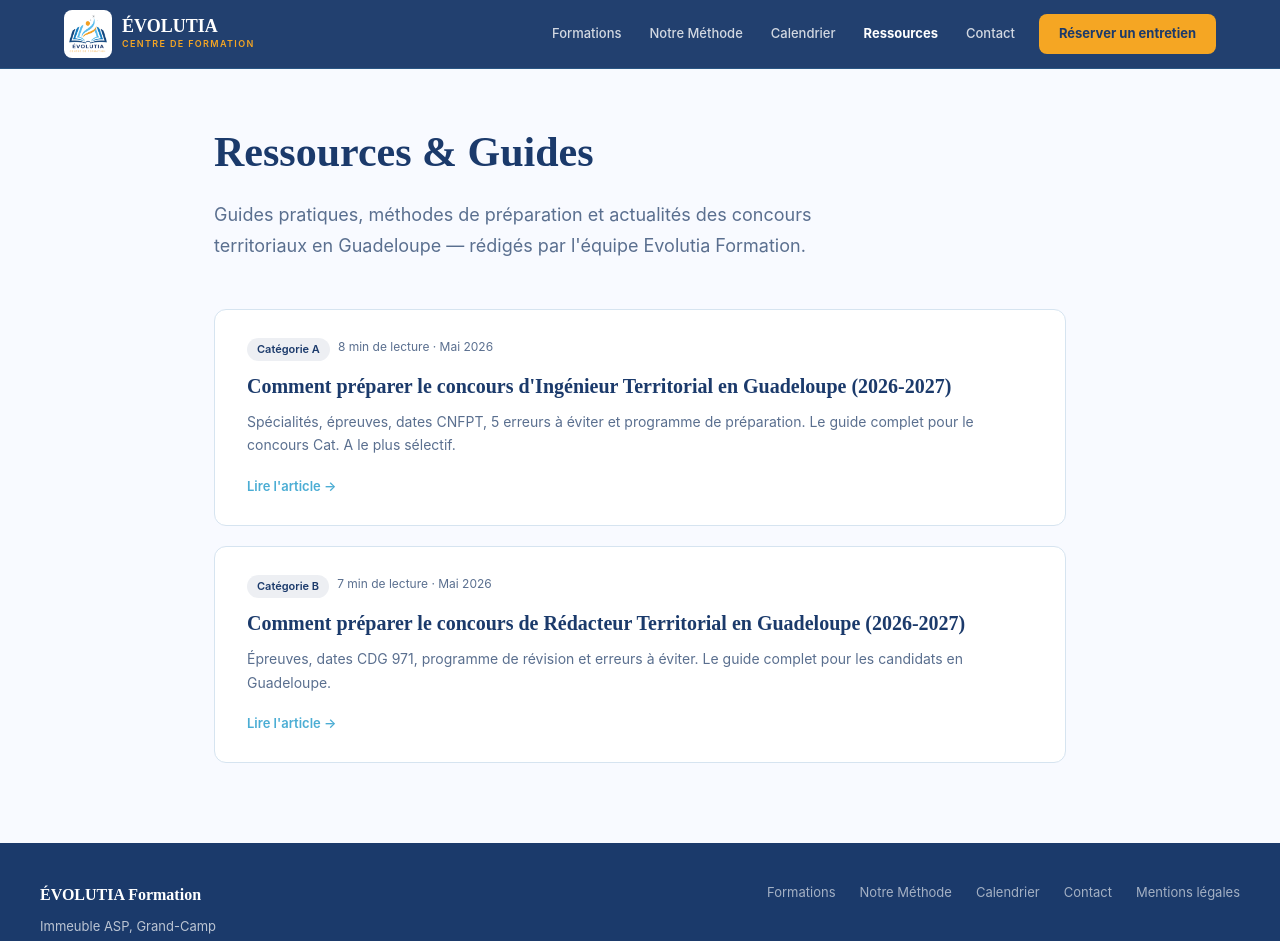
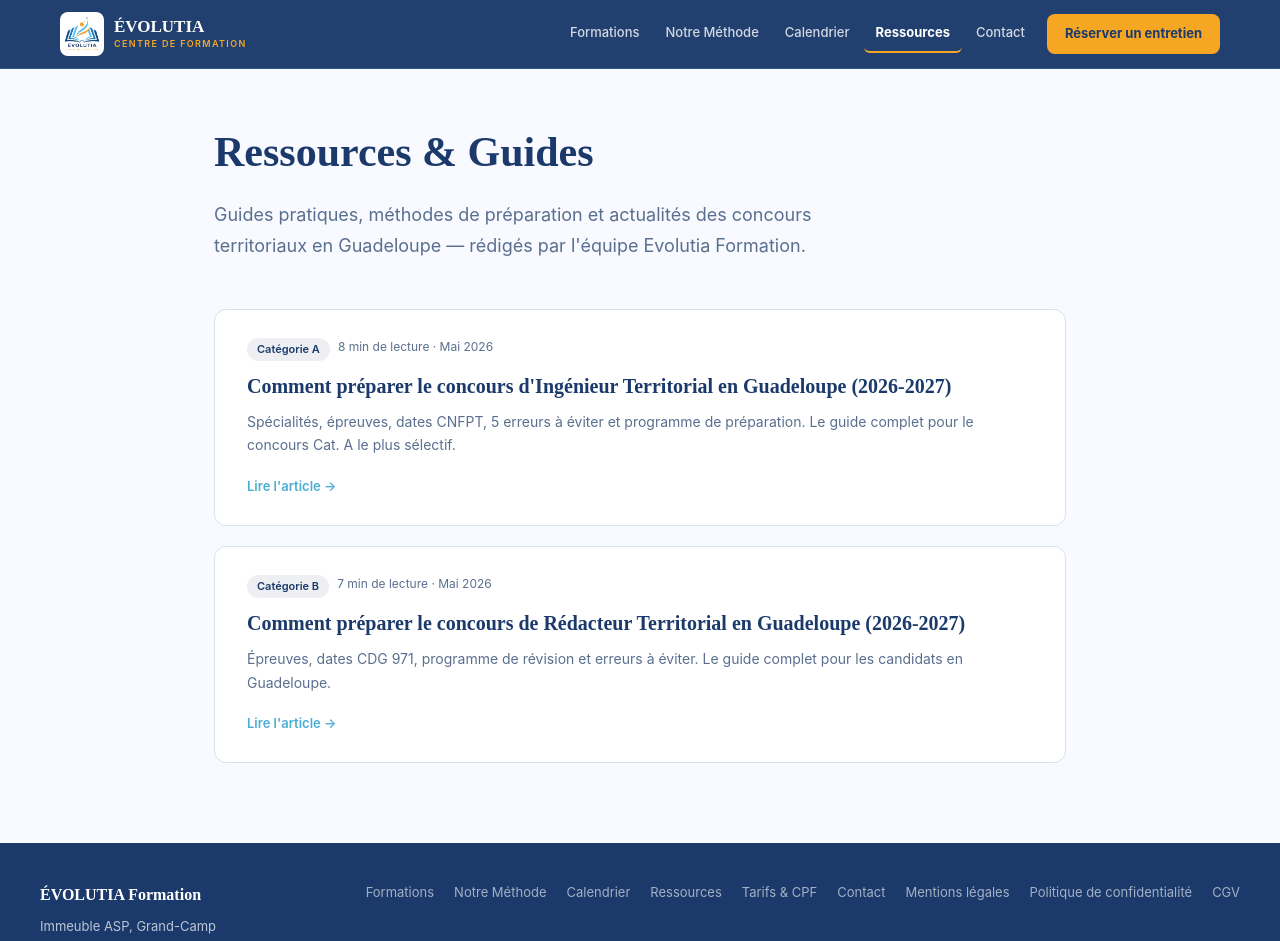
Before and after one commit to jmd971/evolutia, a Next.js app: page /ressources in a window 1280 px wide. Shown: the top 941 px of the page. Built offline with nearby package versions, Linux system fonts and the light colour scheme.

Commit message:
feat: use shared NavBar/Footer in app/ressources/page.tsx

```diff
--- a/app/ressources/page.tsx
+++ b/app/ressources/page.tsx
@@ -1,6 +1,8 @@
 import type { Metadata } from "next"
 import Link from "next/link"
 import Image from "next/image"
+import NavBar from "../components/NavBar"
+import Footer from "../components/Footer"
 
 export const metadata: Metadata = {
   title: "Ressources — Guides concours territoriaux Guadeloupe | Evolutia",
@@ -30,33 +32,7 @@ export default function RessourcesPage() {
   return (
     <div style={{ fontFamily: "'Inter', system-ui, sans-serif", color: "#1a2740", background: "#F8FAFF" }}>
 
-      <header style={{ position: "sticky", top: 0, zIndex: 50, background: "rgba(27,58,107,0.97)", backdropFilter: "blur(12px)", borderBottom: "1px solid rgba(75,173,212,0.2)" }}>
-        <div style={{ maxWidth: 1200, margin: "0 auto", padding: "0 24px", display: "flex", alignItems: "center", justifyContent: "space-between", height: 68 }}>
-          <Link href="/" style={{ display: "flex", alignItems: "center", gap: 10, textDecoration: "none" }}>
-            <Image src="/logo-evolutia.png" alt="Évolutia Formation" width={48} height={48} style={{ borderRadius: 8, background: "white", padding: 2 }} priority />
-            <div>
-              <div style={{ fontFamily: "'Playfair Display', serif", fontWeight: 800, fontSize: 18, color: "white", lineHeight: 1.1 }}>ÉVOLUTIA</div>
-              <div style={{ fontSize: 9, color: "#F5A623", letterSpacing: "0.15em", fontWeight: 600, textTransform: "uppercase" }}>Centre de Formation</div>
-            </div>
-          </Link>
-          <nav style={{ display: "flex", gap: 4, alignItems: "center" }}>
-            {[
-              { label: "Formations", href: "/formations" },
-              { label: "Notre Méthode", href: "/notre-methode" },
-              { label: "Calendrier", href: "/calendrier-concours-guadeloupe" },
-              { label: "Ressources", href: "/ressources" },
-              { label: "Contact", href: "/contact" },
-            ].map(l => (
-              <Link key={l.href} href={l.href} style={{ color: l.href === "/ressources" ? "white" : "rgba(255,255,255,0.8)", textDecoration: "none", fontSize: 13, fontWeight: l.href === "/ressources" ? 700 : 500, padding: "8px 12px", borderRadius: 6 }}>
-                {l.label}
-              </Link>
-            ))}
-            <Link href="/contact" style={{ marginLeft: 8, background: "#F5A623", color: "#1B3A6B", fontWeight: 700, fontSize: 13, padding: "10px 20px", borderRadius: 8, textDecoration: "none" }}>
-              Réserver un entretien
-            </Link>
-          </nav>
-        </div>
-      </header>
+      <NavBar activeHref="/ressources" />
 
       <main style={{ maxWidth: 900, margin: "0 auto", padding: "52px 24px 80px" }}>
         <div style={{ marginBottom: 48 }}>
@@ -85,19 +61,7 @@ export default function RessourcesPage() {
         </div>
       </main>
 
-      <footer style={{ background: "#1B3A6B", color: "rgba(255,255,255,0.7)", padding: "40px 24px", fontSize: 13 }}>
-        <div style={{ maxWidth: 1200, margin: "0 auto", display: "flex", flexWrap: "wrap", gap: 32, justifyContent: "space-between" }}>
-          <div>
-            <div style={{ fontFamily: "'Playfair Display', serif", fontWeight: 800, fontSize: 16, color: "white", marginBottom: 8 }}>ÉVOLUTIA Formation</div>
-            <p style={{ margin: 0, lineHeight: 1.7 }}>Immeuble ASP, Grand-Camp<br />97139 Les Abymes, Guadeloupe</p>
-          </div>
-          <div style={{ display: "flex", gap: 24, flexWrap: "wrap", alignItems: "flex-start" }}>
-            {[["Formations", "/formations"], ["Notre Méthode", "/notre-methode"], ["Calendrier", "/calendrier-concours-guadeloupe"], ["Contact", "/contact"], ["Mentions légales", "/mentions-legales"]].map(([l, h]) => (
-              <Link key={h} href={h} style={{ color: "rgba(255,255,255,0.6)", textDecoration: "none" }}>{l}</Link>
-            ))}
-          </div>
-        </div>
-      </footer>
+      <Footer />
     </div>
   )
 }
```
